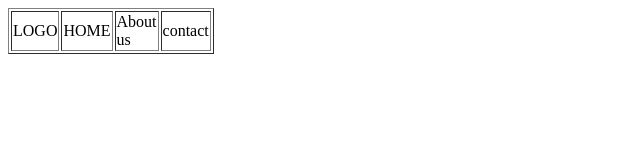
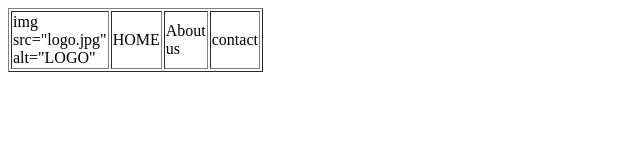
Before and after one commit to deep-mala/docs, a plain HTML site: page site.html in a window 1280 px wide. Shown: the whole page, without its empty margins (0-640 px from the left). Drawn offline with Linux system fonts and the light colour scheme.

Commit message:
site.html

```diff
--- a/site.html
+++ b/site.html
@@ -6,7 +6,7 @@
 <div>
   <table width="100"border="1">
   <tr>
-  <td width="40%">LOGO</td>
+  <td width="40%"> img src="logo.jpg" alt="LOGO"</td>
   <td width="20%">HOME</td>
   <td width="20%">About us</td>
   <td width="20%">contact</td>
```
